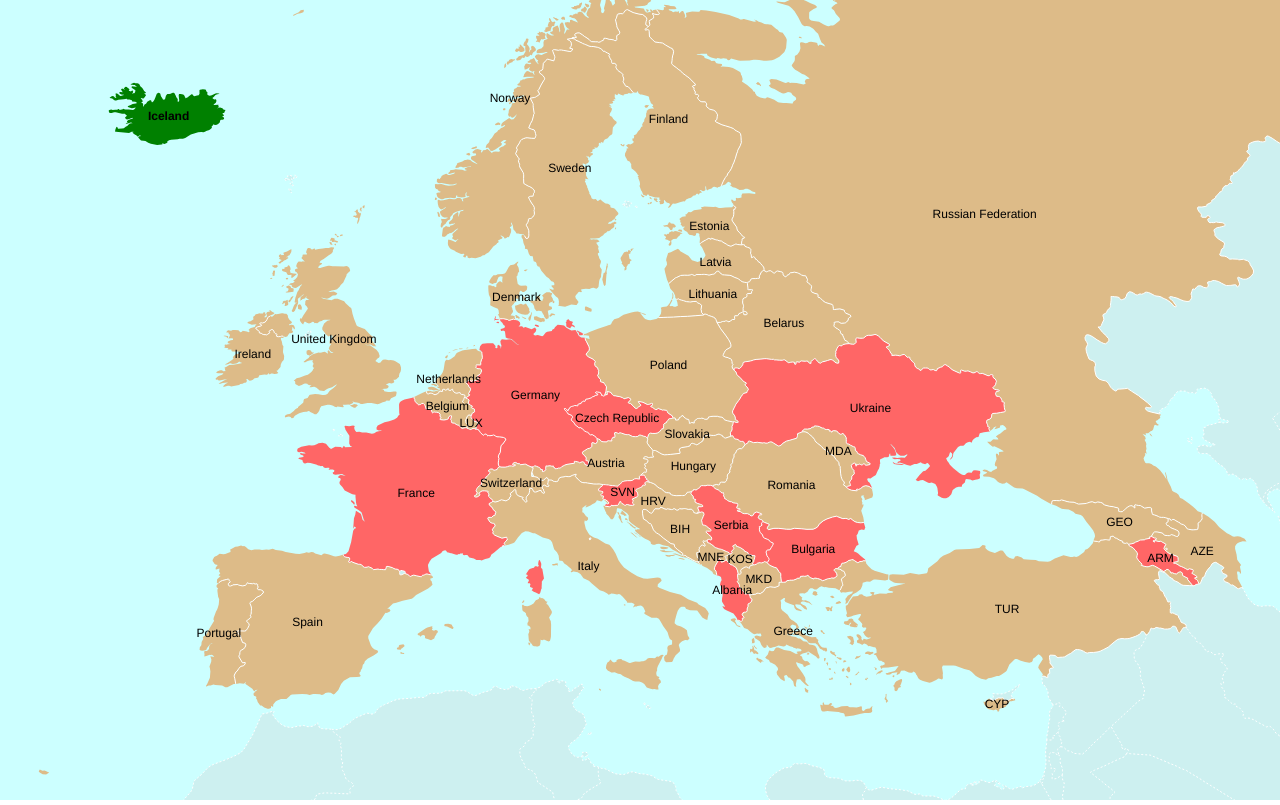
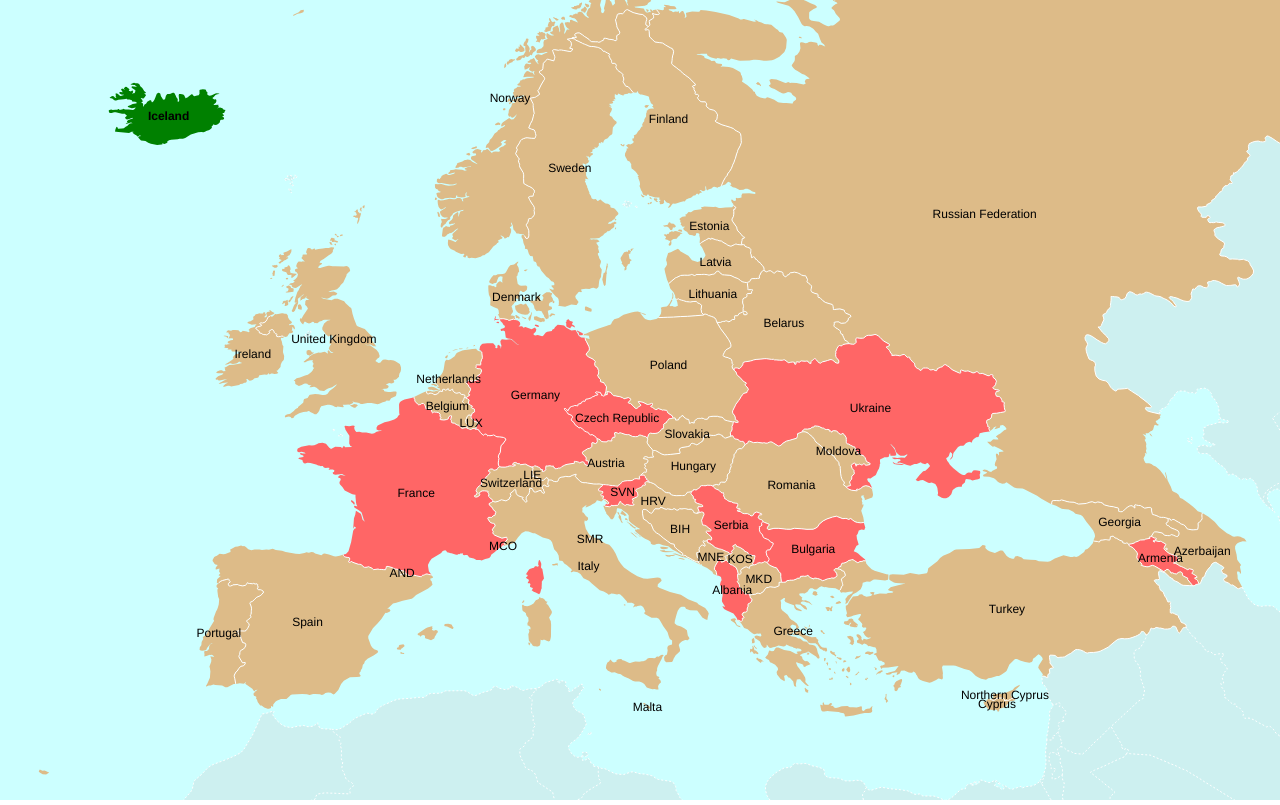
Before and after one commit to kebuhcah/kebucah-herokuapp, a website: page public/index.html in a window 1280 px wide. Drawn offline with Linux system fonts and the light colour scheme.

Commit message:
country label fix - show all actual countries no matter how small

```diff
--- a/public/index.html
+++ b/public/index.html
@@ -32,8 +32,8 @@
     var upcomingCountries = ['SRB', 'ALB', 'DEU', 'BGR', 'FRA', 'ARM', 'ISL', 'UKR', 'SVN', 'CZE'];
 
     function isHiddenCountry(d) {
-			return !(d.properties.continent === 'Europe' || ['CYP','TUR','ARM','AZE','GEO'].indexOf(d.id) >= 0)
-        || ['JEY','SMR','FRO','GGY','MLT','IMN','ALD','LIE','AND','MCO'].indexOf(d.id) >= 0;
+			return !(d.properties.continent === 'Europe' || ['CYP','TUR','CYN','ARM','AZE','GEO'].indexOf(d.id) >= 0)
+        || ['JEY','FRO','GGY','IMN','ALD'].indexOf(d.id) >= 0;
 		}
 
 		var projection = d3.geo.azimuthalEqualArea()
@@ -104,8 +104,8 @@
         .attr("transform", function(d) { return "translate(" + pathDotCentroid(d) + ")"; })
         .attr("dy", ".35em")
         .attr("font-size", 12)
-        .text(function(d) { return ['MKD','MNE','KOS','BIH','LUX','SVN','HRV','MDA'].indexOf(d.id) >= 0
-            || d.properties.continent === 'Asia' ? d.id : d.properties.name; })
+        .text(function(d) { return ['MKD','MNE','KOS','BIH','LUX','SVN','HRV','AND','MCO','SMR','LIE'].indexOf(d.id) >= 0
+             ? d.id : d.properties.name; })
         .attr("x", function(d) {
           return 0;
         })
```
